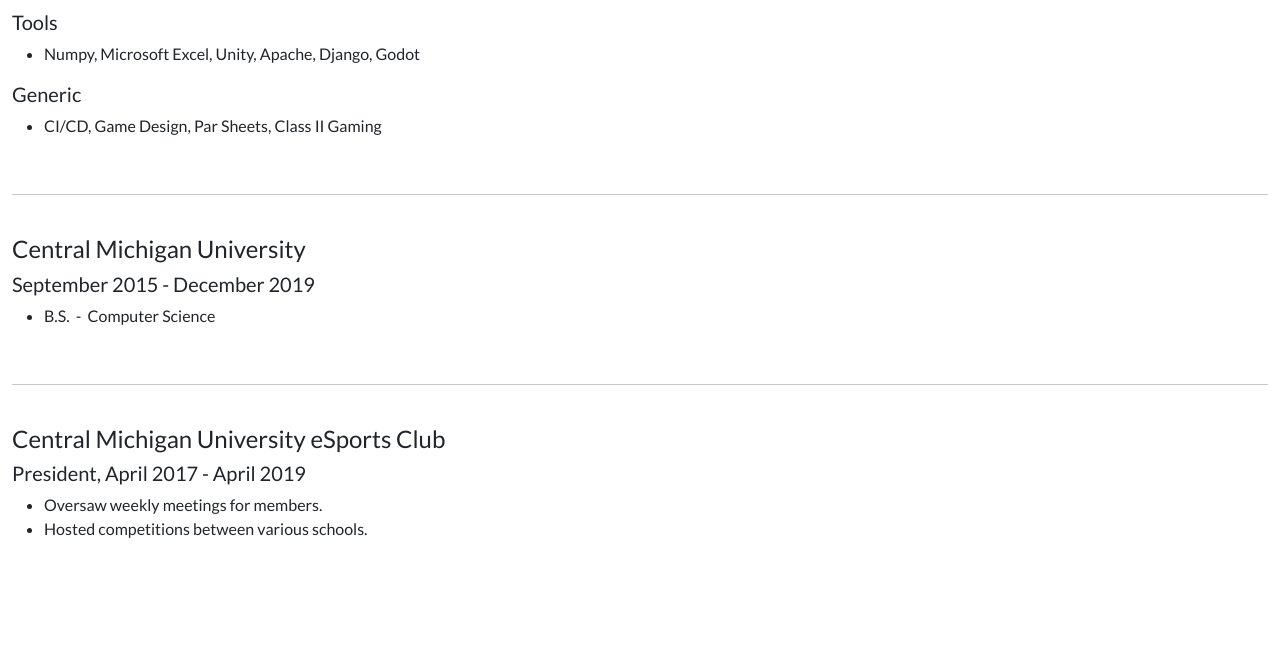
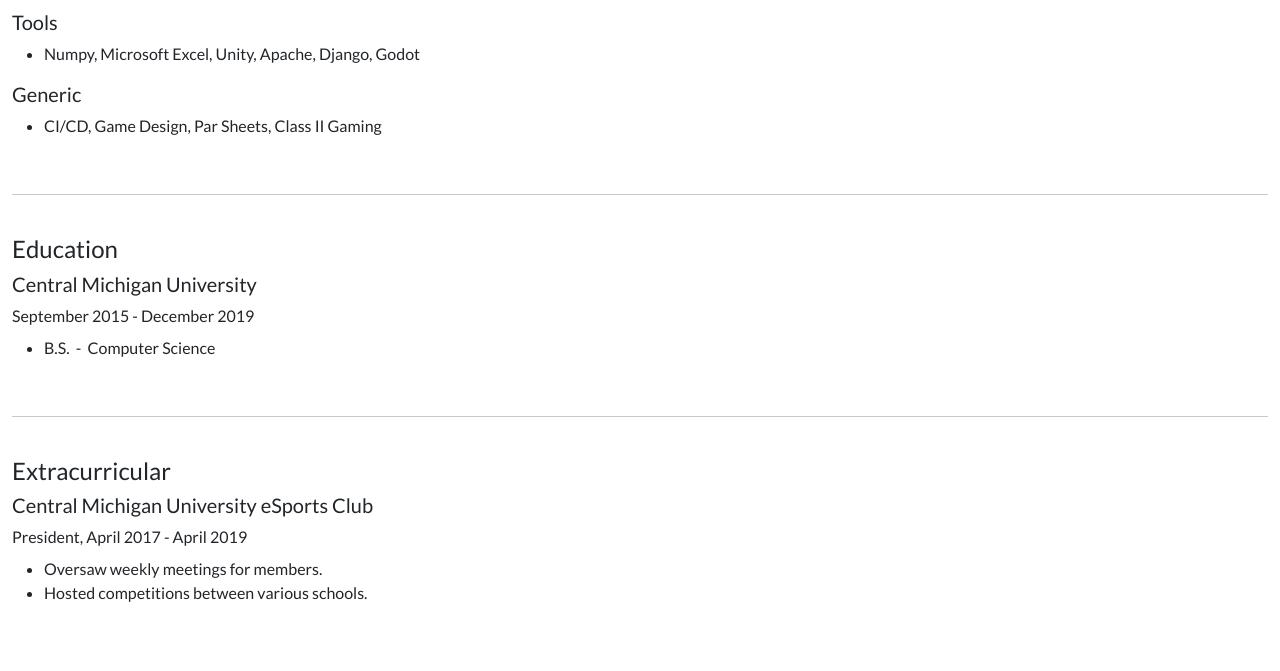
Before and after one commit to drewgiffin/drewgiffindev, a Django app: template core/templates/experience.html in a window 1280 px wide. Shown: the part 2025-2696 px from the top of the page. Before the commit the page ends 2563 px from the top, so only its background shows below. Run offline with Django 4.2, Linux system fonts and the light colour scheme; the template is opened without the code that fills it, so the values that code supplies are empty; some libraries are stand-ins or nearby versions.

Commit message:
Gave education and extracurricular proper section titles

```diff
--- a/core/templates/experience/education.html
+++ b/core/templates/experience/education.html
@@ -1,5 +1,6 @@
-<h4>Central Michigan University</h4>
-<h5>September 2015 - December 2019</h5>
+<h4>Education</h4>
+<h5>Central Michigan University</h5>
+<h6>September 2015 - December 2019</h6>
 <ul>
     <li>B.S. &nbsp-&nbsp Computer Science</li>
 </ul>
--- a/core/templates/experience/extracurricular.html
+++ b/core/templates/experience/extracurricular.html
@@ -1,5 +1,6 @@
-<h4>Central Michigan University eSports Club</h4>
-<h5>President, April 2017 - April 2019</h5>
+<h4>Extracurricular</h4>
+<h5>Central Michigan University eSports Club</h5>
+<h6>President, April 2017 - April 2019</h6>
 <ul>
     <li>Oversaw weekly meetings for members.</li>
     <li>Hosted competitions between various schools.</li>
```
